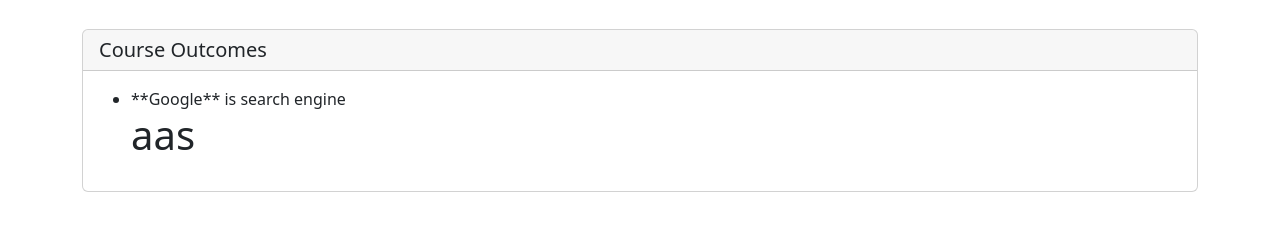
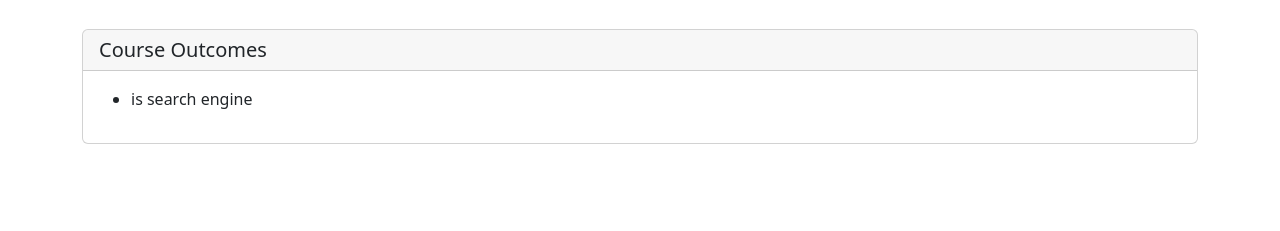
Before and after one commit to somanath-goudar/qc-website, an Eleventy site: page src/index.njk in a window 1280 px wide. Shown: the part 339-570 px from the top of the page. Built offline with nearby package versions, Linux system fonts and the light colour scheme; Eleventy itself is replaced by a stand-in of ours; files that its build step writes are made by us from their sources.

Commit message:
db quotes removed

```diff
--- a/src/blog/siteData.md
+++ b/src/blog/siteData.md
@@ -3,6 +3,6 @@
 courseHandler: Dr. Rajarajeswari Subramanian
 courseHandlerInfo: Associate Professor at CSE Department
 courseHandlerEmail: raji@msrit.eduo
-courseOutcomes: "**Google** is search engine"
+courseOutcomes: is search engine
 tags: post
 ---
--- a/src/index.njk
+++ b/src/index.njk
@@ -41,7 +41,6 @@
         <div class="card-body">
           <ul>
             <li>{{ post.data.courseOutcomes | safe }}</li>
-            <h1>aas</h1>
           </ul>
         </div>
       </div>
```
Also changed, not shown: public/index.html.
